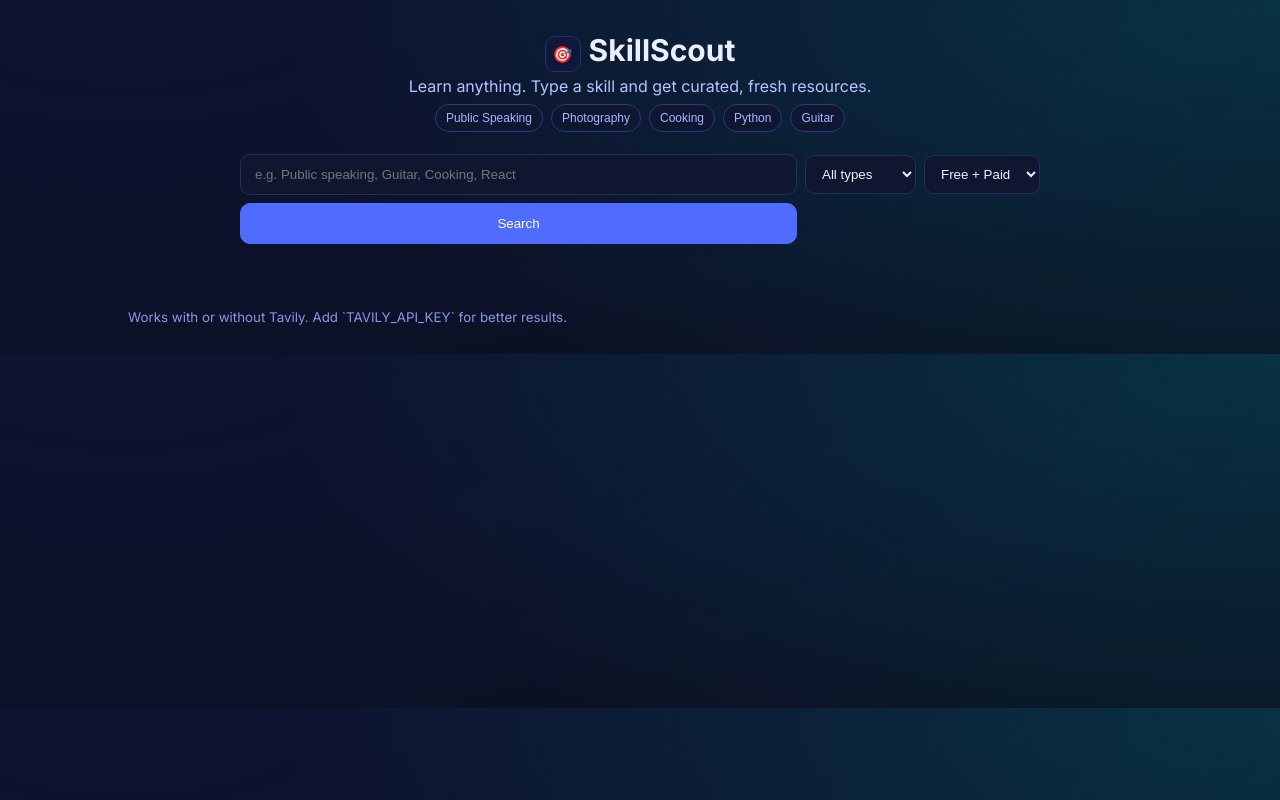
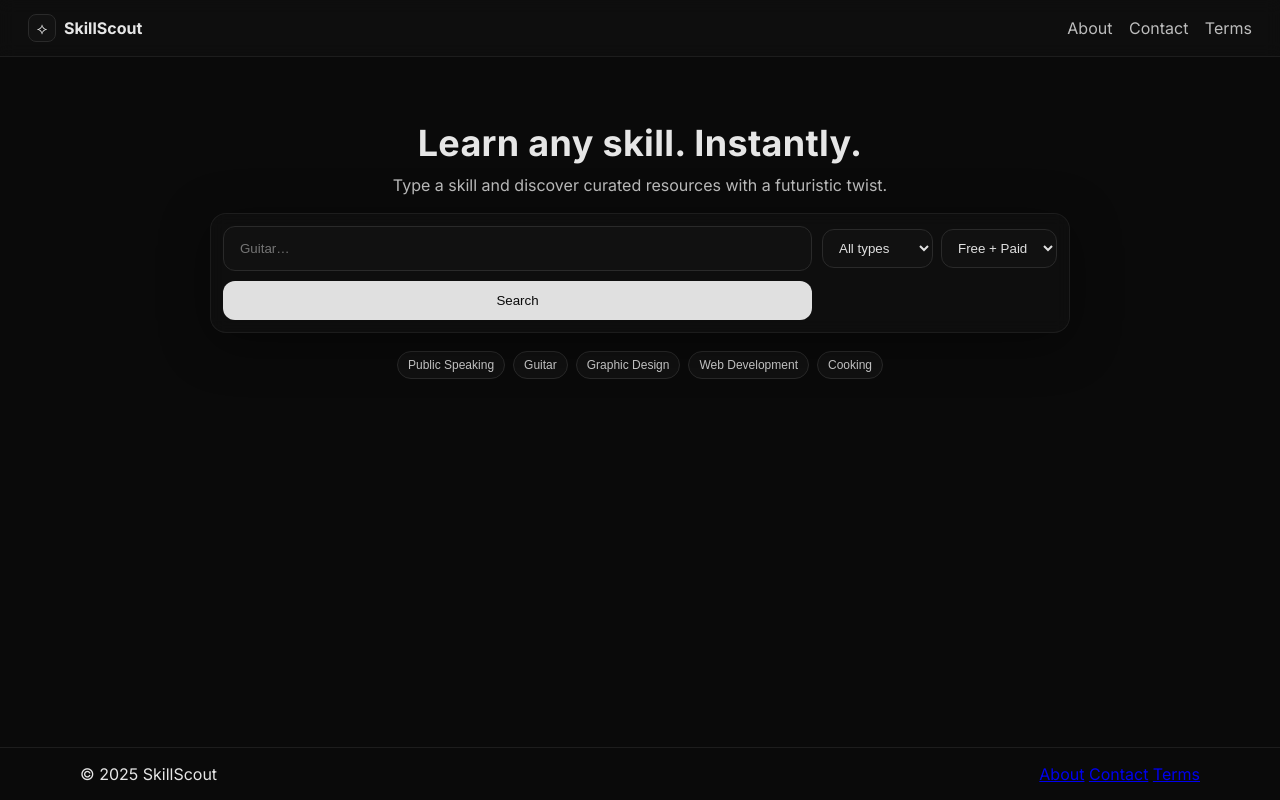
Before and after one commit to AmoolyaSuneja/SkillScout, a website: page public/index.html in a window 1280 px wide. Drawn offline with Linux system fonts and the light colour scheme.

Commit message:
improved the UI

```diff
--- a/public/index.html
+++ b/public/index.html
@@ -11,24 +11,29 @@
     <meta name="description" content="Find the best and latest learning resources for any skill.">
 </head>
 <body>
-    <div class="container">
-        <header class="hero">
-            <div class="brand">
-                <div class="logo">🎯</div>
-                <h1>SkillScout</h1>
+    <div class="app-shell">
+        <nav class="topbar">
+            <div class="brand-left">
+                <div class="logo">⟡</div>
+                <div class="brand-text">SkillScout</div>
             </div>
-            <p>Learn anything. Type a skill and get curated, fresh resources.</p>
-            <div class="suggested" id="suggested">
-                <button data-skill="public speaking">Public Speaking</button>
-                <button data-skill="photography">Photography</button>
-                <button data-skill="cooking">Cooking</button>
-                <button data-skill="python">Python</button>
-                <button data-skill="guitar">Guitar</button>
+            <div class="links">
+                <a href="#about">About</a>
+                <a href="#contact">Contact</a>
+                <a href="#terms">Terms</a>
             </div>
-        </header>
-        <section class="search">
-            <form id="search-form" class="searchbar">
-                <input id="skill" type="text" placeholder="e.g. Public speaking, Guitar, Cooking, React" required>
+        </nav>
+
+        <section class="hero full">
+            <div class="bg-orbs">
+                <div class="orb orb-a"></div>
+                <div class="orb orb-b"></div>
+                <div class="orb orb-c"></div>
+            </div>
+            <h1 class="hero-title">Learn any skill. Instantly.</h1>
+            <p class="hero-sub">Type a skill and discover curated resources with a futuristic twist.</p>
+            <form id="search-form" class="searchbar glass">
+                <input id="skill" type="text" placeholder="Type a skill…" autocomplete="off" required>
                 <div class="filters">
                     <select id="type">
                         <option value="">All types</option>
@@ -44,17 +49,35 @@
                         <option value="paid">Paid</option>
                     </select>
                 </div>
-                <button type="submit" class="primary">Search</button>
+                <button type="submit" class="primary glow">Search</button>
             </form>
+            <div class="suggested" id="suggested">
+                <button data-skill="public speaking">Public Speaking</button>
+                <button data-skill="guitar">Guitar</button>
+                <button data-skill="graphic design">Graphic Design</button>
+                <button data-skill="web development">Web Development</button>
+                <button data-skill="cooking">Cooking</button>
+            </div>
         </section>
-        <section id="status" class="status"></section>
-        <section id="results" class="results"></section>
-        <div id="loading" class="loading hidden">
-            <div class="spinner"></div>
-            <span>Finding the best resources…</span>
-        </div>
-        <footer>
-            <small>Works with or without Tavily. Add `TAVILY_API_KEY` for better results.</small>
+
+        <section class="container">
+            <section id="status" class="status"></section>
+            <div id="loading" class="loading hidden">
+                <div class="spinner"></div>
+                <span>Finding the best resources…</span>
+            </div>
+            <section id="results" class="results"></section>
+        </section>
+
+        <footer class="site-footer" id="about">
+            <div class="container footer-inner">
+                <div>© <span id="year"></span> SkillScout</div>
+                <div class="footer-links">
+                    <a href="#about">About</a>
+                    <a href="#contact">Contact</a>
+                    <a href="#terms">Terms</a>
+                </div>
+            </div>
         </footer>
     </div>
     <script src="/script.js"></script>
--- a/public/script.js
+++ b/public/script.js
@@ -1,16 +1,18 @@
 const form = document.getElementById('search-form');
 const resultsEl = document.getElementById('results');
 const statusEl = document.getElementById('status');
+document.getElementById('year') && (document.getElementById('year').textContent = new Date().getFullYear());
 
 function resourceCard(r){
-    const price = r.price ? `<span class="badge">${r.price}</span>` : '';
-    const type = r.type ? `<span class="badge">${r.type}</span>` : '';
-    const source = r.source ? `<span class="badge">${r.source}</span>` : '';
+    const price = r.price ? `<span class="badge">${escapeHtml(r.price)}</span>` : '';
+    const type = r.type ? `<span class="badge">${escapeHtml(r.type)}</span>` : '';
+    const source = r.source ? `<span class="badge">${escapeHtml(r.source)}</span>` : '';
     return `
     <div class="card">
         <h3><a href="${r.url}" target="_blank" rel="noopener noreferrer">${escapeHtml(r.title)}</a></h3>
         <div class="meta">${price}${type}${source}</div>
         <div class="desc">${escapeHtml(r.description || '')}</div>
+        <a class="visit" href="${r.url}" target="_blank" rel="noopener noreferrer">Visit</a>
     </div>`;
 }
 
@@ -59,3 +61,9 @@
         search(skill);
     }
 });
+
+// Animated placeholder cycling
+const examples = ['Web Development…','Guitar…','Graphic Design…','Public Speaking…','Photography…','Cooking…'];
+const inputEl = document.getElementById('skill');
+let idx = 0;
+setInterval(()=>{ inputEl.placeholder = examples[idx % examples.length]; idx++; }, 2200);
--- a/public/styles.css
+++ b/public/styles.css
@@ -1,29 +1,43 @@
 *{box-sizing:border-box}
-body{margin:0;font-family:Inter,system-ui,-apple-system,Segoe UI,Roboto,Helvetica,Arial,sans-serif;background:radial-gradient(1200px 600px at 10% -10%,#1a237e33,transparent),radial-gradient(1000px 500px at 100% 0,#00bcd433,transparent),#0b1020;color:#eaf0ff}
-.container{max-width:1080px;margin:0 auto;padding:28px}
-.hero{margin:4px 0 22px;text-align:center}
-.brand{display:flex;gap:8px;align-items:center;justify-content:center}
-.logo{width:36px;height:36px;display:grid;place-items:center;border-radius:10px;background:#10183a;border:1px solid #22306e}
-h1{margin:0 0 8px;font-size:30px}
-p{margin:0 0 8px;color:#b9c3ff}
+body{margin:0;font-family:Inter,system-ui,-apple-system,Segoe UI,Roboto,Helvetica,Arial,sans-serif;background:#0a0a0a;color:#e6e6e6}
+.app-shell{min-height:100vh;display:flex;flex-direction:column}
+.topbar{display:flex;justify-content:space-between;align-items:center;padding:14px 28px;border-bottom:1px solid #1d1d1d;background:rgba(15,15,15,.8);backdrop-filter:blur(8px)}
+.brand-left{display:flex;gap:8px;align-items:center}
+.brand-left .logo{width:28px;height:28px;display:grid;place-items:center;border-radius:8px;background:#121212;border:1px solid #2a2a2a}
+.brand-text{font-weight:700}
+.links a{color:#bdbdbd;text-decoration:none;margin-left:12px}
+.links a:hover{color:#ffffff}
+.full{position:relative;padding:64px 28px 34px;text-align:center}
+.bg-orbs{display:none}
+.hero-title{position:relative;margin:0 0 10px;font-size:36px;letter-spacing:.3px}
+.hero-sub{position:relative;margin:0 0 18px;color:#bdbdbd}
+.container{max-width:1120px;margin:0 auto;padding:0 28px 28px}
+.glass{background:rgba(255,255,255,.02);border:1px solid rgba(255,255,255,.06);box-shadow:0 10px 50px rgba(0,0,0,.4);backdrop-filter:blur(8px);border-radius:16px}
+.searchbar{display:grid;grid-template-columns:1fr auto;gap:10px;align-items:center;margin:18px auto;max-width:860px;padding:12px}
+.searchbar input{padding:14px 16px;border:1px solid #2a2a2a;border-radius:12px;background:#111111;color:#eeeeee;outline:none}
+.searchbar input:focus{border-color:#e0e0e0;box-shadow:0 0 0 3px rgba(255,255,255,.08)}
+.filters{display:flex;gap:8px}
+.filters select{padding:10px 12px;border:1px solid #2a2a2a;border-radius:12px;background:#111111;color:#e0e0e0}
+.primary{padding:12px 16px;border-radius:12px;background:#e0e0e0;border:0;color:#0a0a0a;cursor:pointer}
+.primary.glow{box-shadow:none}
+.primary:hover{filter:brightness(1.05)}
 .suggested{display:flex;gap:8px;justify-content:center;flex-wrap:wrap;margin-top:8px}
-.suggested button{padding:6px 10px;font-size:12px;border-radius:999px;border:1px solid #2a3a7a;background:#0f1630;color:#a8b4ff;cursor:pointer}
-.suggested button:hover{border-color:#4f6cff;color:#dbe3ff}
-.searchbar{display:grid;grid-template-columns:1fr auto;gap:8px;align-items:center;margin:14px auto;max-width:800px}
-.searchbar input{padding:12px 14px;border:1px solid #24305a;border-radius:10px;background:#0f1630;color:#eaf0ff}
-.filters{display:flex;gap:8px}
-select{padding:10px 12px;border:1px solid #24305a;border-radius:10px;background:#0f1630;color:#eaf0ff}
-.primary{padding:12px 16px;border-radius:10px;background:#4f6cff;border:1px solid #4f6cff;color:#fff;cursor:pointer}
-.primary:hover{background:#6b84ff}
-.status{min-height:24px;color:#a8b4ff;margin:6px 0}
-.results{display:grid;grid-template-columns:repeat(auto-fill,minmax(280px,1fr));gap:14px}
-.card{border:1px solid #1d274f;background:linear-gradient(180deg,#0f1630,#0c132a);border-radius:12px;padding:16px;box-shadow:0 1px 0 #1a2652}
-.card h3{margin:0 0 6px;font-size:16px}
-.meta{font-size:12px;color:#9fb0ff;margin:4px 0}
-.desc{font-size:13px;color:#c8d2ff}
-.badge{display:inline-block;padding:2px 8px;font-size:11px;border-radius:999px;border:1px solid #2a3a7a;color:#a8b4ff;margin-right:6px}
-.loading{display:flex;gap:10px;align-items:center;justify-content:center;margin:8px 0;color:#a8b4ff}
+.suggested button{padding:6px 10px;font-size:12px;border-radius:999px;border:1px solid #2a2a2a;background:#111111;color:#cfcfcf;cursor:pointer}
+.suggested button:hover{border-color:#e0e0e0;color:#ffffff}
+.status{min-height:24px;color:#a8b4ff;margin:12px 0}
+.results{display:grid;grid-template-columns:repeat(auto-fill,minmax(320px,1fr));gap:16px}
+.card{border:1px solid #1c1c1c;background:#111111;border-radius:14px;padding:18px;box-shadow:0 8px 30px rgba(0,0,0,.35),inset 0 0 0 1px #1c1c1c;transform:translateY(0);transition:transform .15s ease, box-shadow .2s ease}
+.card:hover{transform:translateY(-4px);box-shadow:0 12px 40px rgba(0,0,0,.5),0 0 0 1px #2a2a2a}
+.card h3{margin:0 0 8px;font-size:16px}
+.card h3 a{color:#f1f1f1;word-break:break-word;overflow-wrap:anywhere}
+.meta{font-size:12px;color:#a8a8a8;margin:6px 0}
+.desc{font-size:13px;color:#cdcdcd}
+.badge{display:inline-block;padding:2px 8px;font-size:11px;border-radius:999px;border:1px solid #2a2a2a;color:#bdbdbd;margin-right:6px}
+.visit{margin-top:10px;display:inline-block;padding:8px 12px;border-radius:10px;border:1px solid #2a2a2a;background:#151515;color:#e6e6e6;text-decoration:none}
+.visit:hover{border-color:#e0e0e0;color:#ffffff}
+.loading{display:flex;gap:10px;align-items:center;justify-content:center;margin:12px 0;color:#a8b4ff}
 .hidden{display:none}
 .spinner{width:16px;height:16px;border:2px solid #3a4b9a;border-top-color:#6b84ff;border-radius:50%;animation:spin 1s linear infinite}
 @keyframes spin{to{transform:rotate(360deg)}}
-footer{margin-top:18px;color:#8997e6}
+.site-footer{margin-top:auto;border-top:1px solid #1d1d1d;background:#0a0a0a}
+.footer-inner{display:flex;justify-content:space-between;align-items:center;padding:16px 0}
```
Also changed, not shown: src/aggregator.js (+22 -3 lines), 3 other files.
